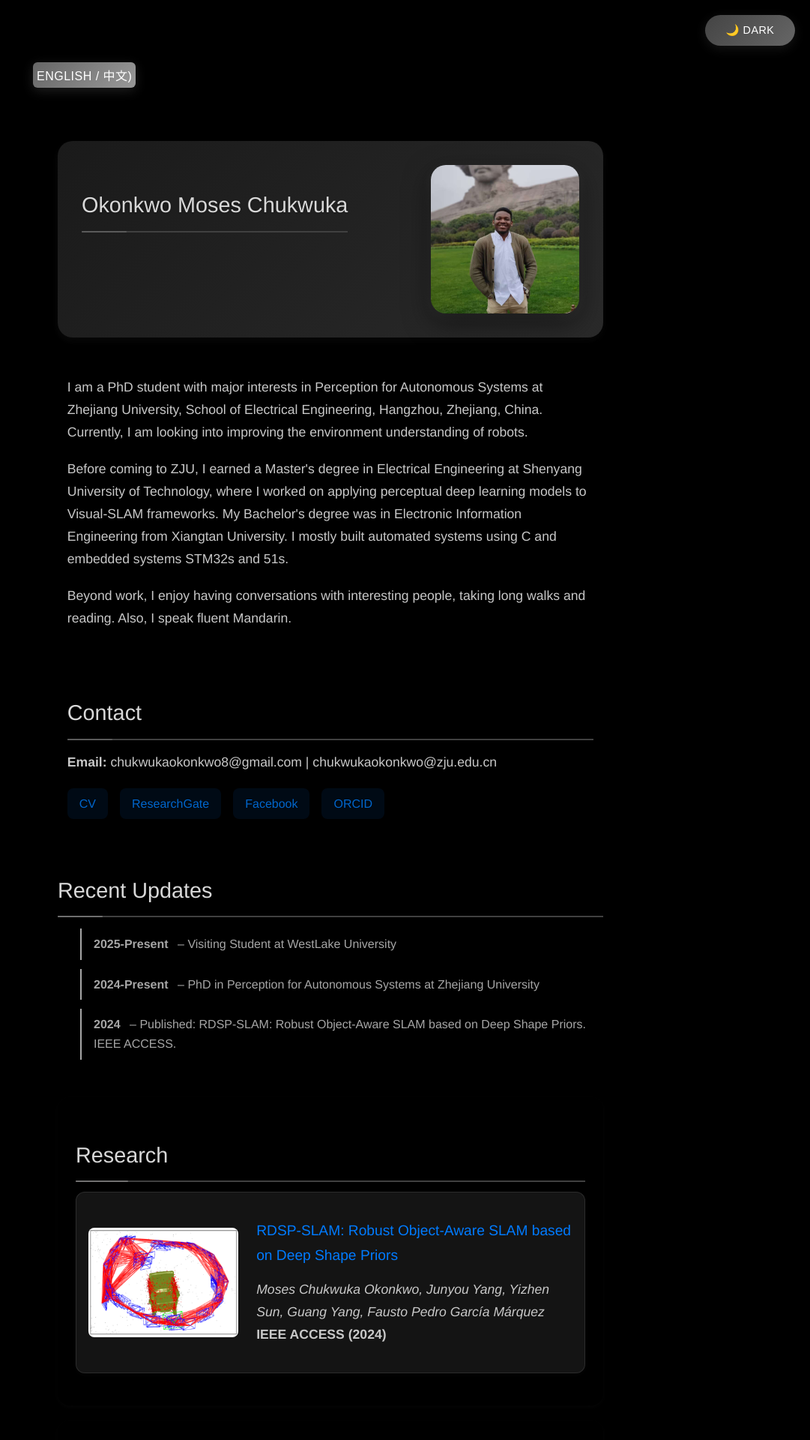
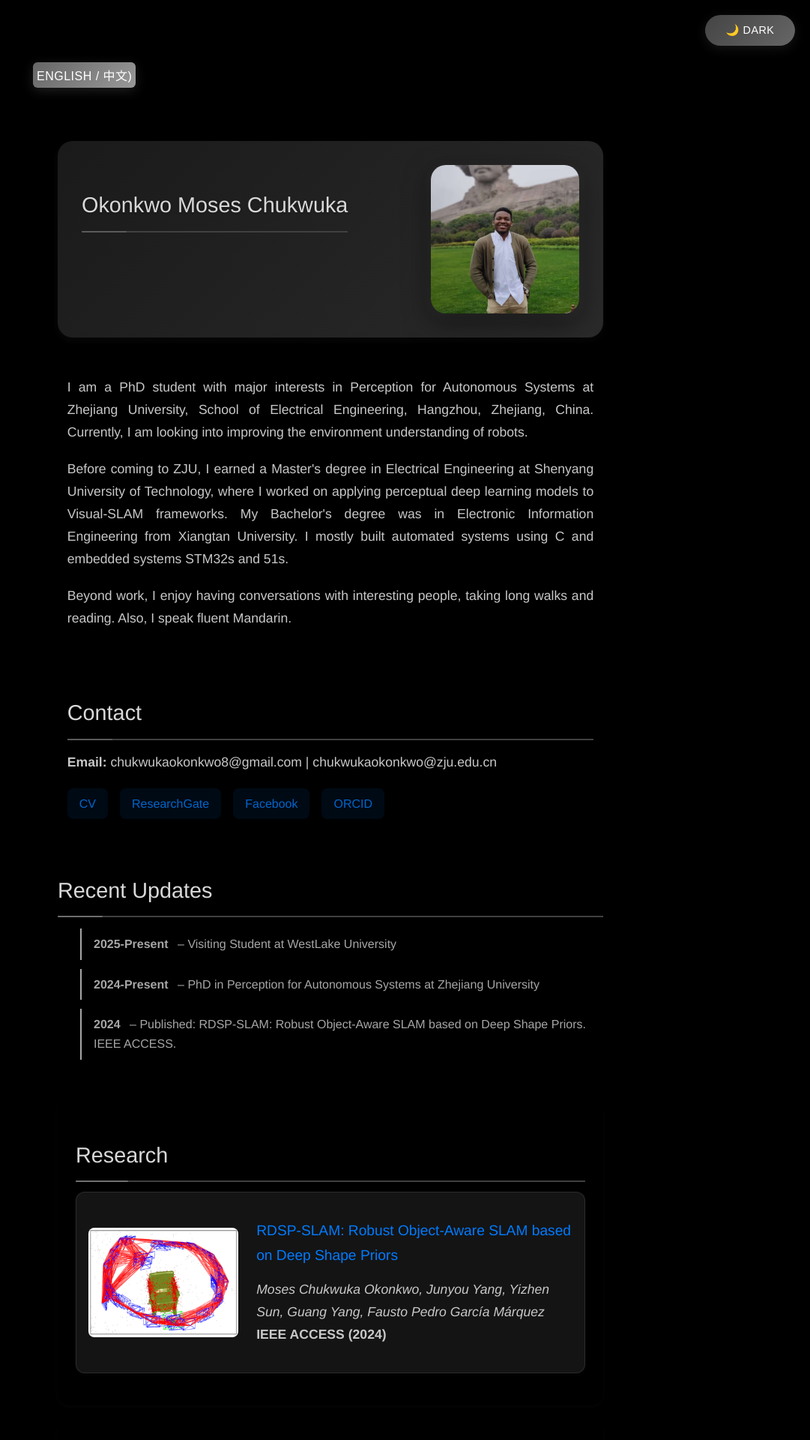
Before and after one commit to MosesChuka/MosesChuka.github.io, a Jekyll site: the page built from index.md, in a window 1280 px wide. Shown: the top 1920 px of the page at 75% size, without its empty margins (199-1280 px from the left). Built offline with Jekyll 4.4.1, drawn with Linux system fonts in a browser that asks for light colours; our own code applies the rules of GitHub Pages for plain Markdown files.

Commit message:
Add text justification to personal detail section

```diff
--- a/static/css/styles.css
+++ b/static/css/styles.css
@@ -568,6 +568,12 @@ body.light-mode .links a:hover {
   box-shadow: 0 4px 12px rgba(0, 102, 204, 0.2);
 }
 
+/* About Section */
+.about {
+  text-align: justify;
+  line-height: 1.6;
+}
+
 /* Research and Other Items */
 .research-item, .work-item, .education-item, .project-item {
   display: flex;
```
